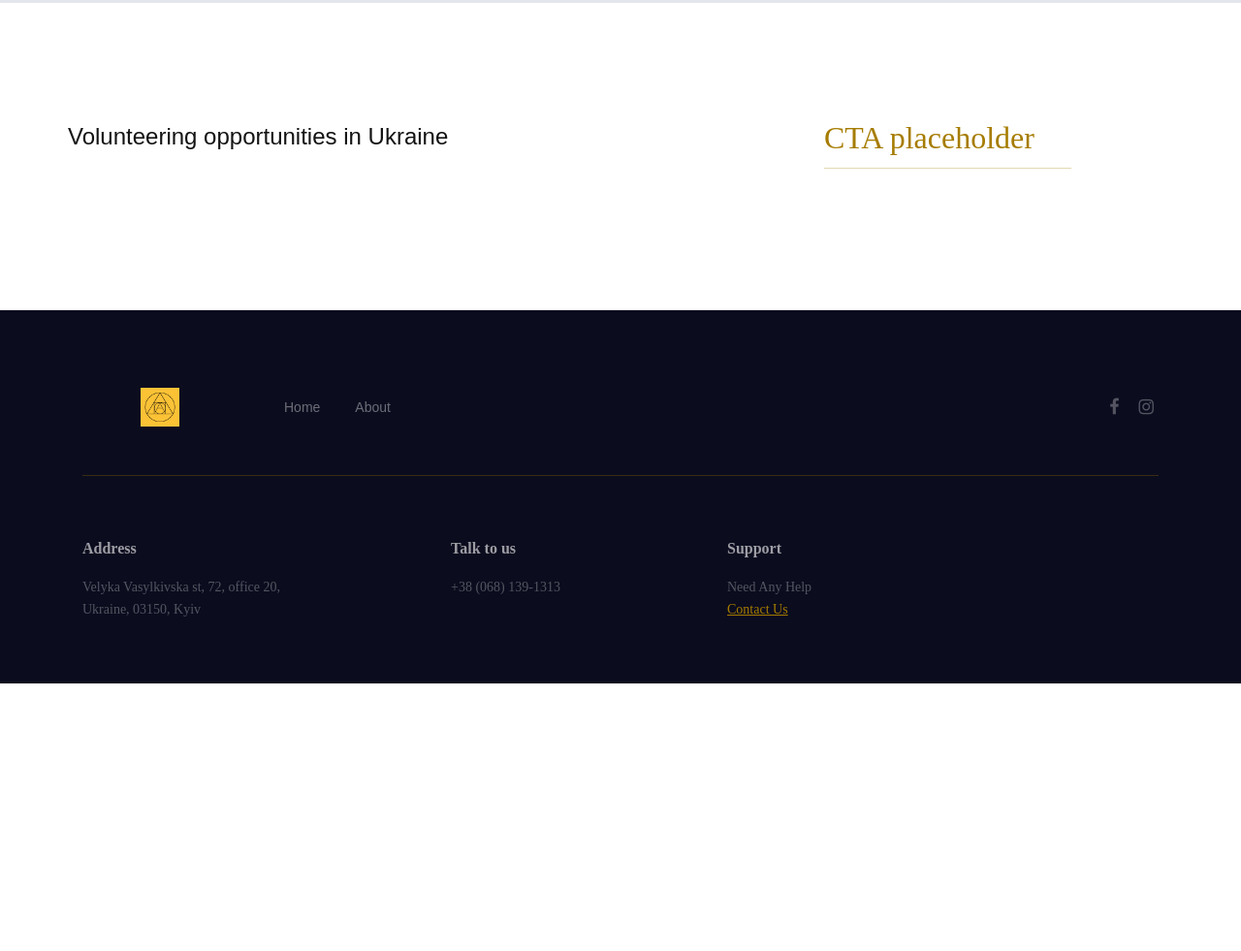
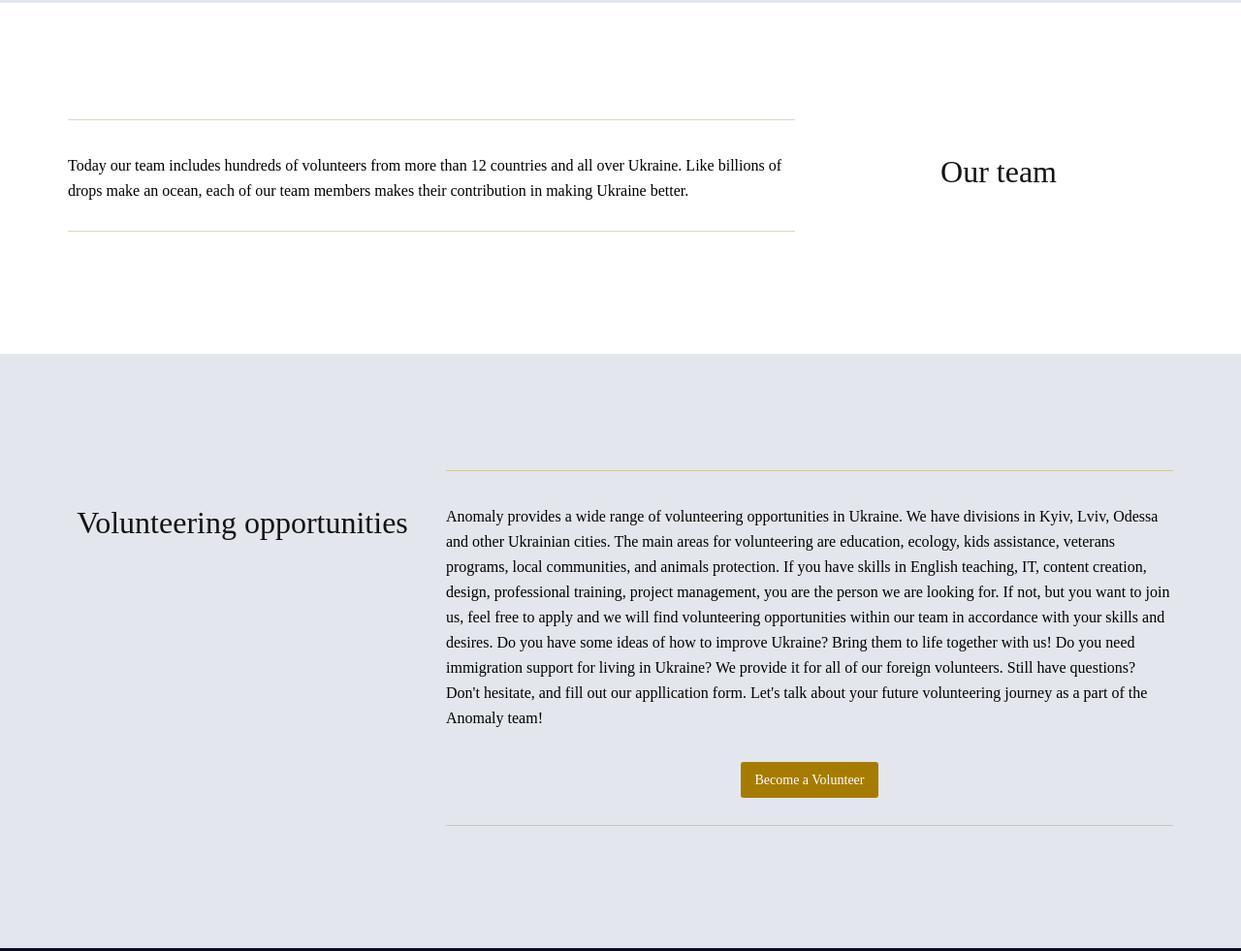
Before and after one commit to anomalyua/anomalyua.github.io, a Gatsby site: page /about in a window 1280 px wide. Shown: the part 1216-2197 px from the top of the page at 97% size. Before the commit the page ends 1921 px from the top, so only its background shows below. Built offline with nearby package versions, Linux system fonts and the light colour scheme; Gatsby itself is replaced by a stand-in of ours; a web font is replaced by a local one.

Commit message:
Build out about page content

```diff
--- a/src/components/AchievementsColumn.js
+++ b/src/components/AchievementsColumn.js
@@ -6,6 +6,7 @@
   min-height: 1px;
   padding-right: 15px;
   padding-left: 15px;
+  text-align: center;
 
   @media (min-width: 992px) {
     flex: 0 0 20%; max-width: 25%;
--- /dev/null
+++ b/src/components/BecomeAVolunteer.js
@@ -0,0 +1,23 @@
+import classnames from "classnames";
+import * as React from "react";
+import styled from 'styled-components';
+
+const BecomeAVolunteerButtonBase = ({className, ...props}) => (
+  <a
+    href="https://docs.google.com/forms/d/1ej1Xvk976p8y73Ns_IOBsAfH-jS5w_sBvDXjexYIYTA"
+    className={
+      classnames(
+        "sppb-btn","sppb-btn-default","sppb-btn-rounded",
+        className
+      )
+    }
+    {...props}
+  >
+    Become a Volunteer
+  </a>
+);
+
+export const BecomeAVolunteerButton = styled(BecomeAVolunteerButtonBase)`
+  max-height: 38px;
+  padding: 10px 14px !important;
+`
--- a/src/pages/about.js
+++ b/src/pages/about.js
@@ -5,7 +5,8 @@
 import { TopTitleText } from '../components/TopTitleText';
 import { AchievementsColumn } from '../components/AchievementsColumn';
 
-import davidPhoto from '../images/photo_2021-11-04_22-41-53.jpg'
+import davidPhoto from '../images/photo_2021-11-04_22-41-53.jpg';
+import { BecomeAVolunteerButton } from '../components/BecomeAVolunteer';
 
 const AchievementsBlock = styled('section')`
   display: flex;
@@ -25,9 +26,270 @@
   }
 `;
 
+const PageColumn = styled('div')`
+  position: relative;
+  width: 100%;
+  min-height: 1px;
+  padding-right: 15px;
+  padding-left: 15px;
+`;
+
+const PageColumn4 = styled(PageColumn)`
+  flex: 0 0 33.333333%;
+  max-width: 33.333333%;
+`;
+
+const PageColumn8 = styled(PageColumn)`
+  flex: 0 0 66.666667%;
+  max-width: 66.666667%;
+`;
+
 const GraySection = styled('section')`
   background-color: #e3e6ec;
 `;
+
+const TitleLevel3 = styled('div')`
+  text-align: center;
+  font-size: 32px;
+  font-family: "Work Sans";
+`;
+
+const DescriptionBlock = styled('div')`
+  font-size: 16px;
+  font-family: "Poppins";
+  font-weight: 300;
+  line-height: 26px;
+
+  @media (max-width: 767px) {
+    font-size: 14px;
+    line-height: 24px;
+  }
+`;
+
+const OurFounder = () => (
+  <GraySection id="section-id-1542711300771" className="sppb-section sppb-section-content-center">
+    <div className="sppb-row-overlay" />
+    <div className="sppb-row-container">
+      <div className="sppb-row sppb-align-center">
+        <PageColumn4>
+          <div id="column-id-1542711300769" className="sppb-column">
+            <div className="sppb-column-addons">
+              <div id="sppb-addon-wrapper-1542712445474" className="sppb-addon-wrapper">
+                <div id="sppb-addon-1542712445474" className="clearfix ">
+                  <div className="sppb-addon sppb-addon-person sppb-text-center  non-box-shadow person-content-position-bottom-left">
+                    <div className="sppb-addon-content">
+                      <div className="sppb-person-image ">
+                        <img className="sppb-img-responsive" src={davidPhoto} alt="David Plaster" />
+                        <div className="person-content-show-on-hover"><div className="person-content-hover-content-wrap" /></div>
+                      </div>
+                      <div className="sppb-person-information">
+                        <span className="sppb-person-name">David Plaster</span>
+                        <span className="sppb-person-designation">Founder &amp; Chairman</span>
+                      </div>
+                    </div>
+                  </div>
+                </div>
+              </div>
+            </div>
+          </div>
+        </PageColumn4>
+        <PageColumn8>
+          <div id="column-id-1542711300770" className="sppb-column">
+            <div className="sppb-column-addons">
+              <div id="sppb-addon-wrapper-1542712137722" className="sppb-addon-wrapper"><div id="sppb-addon-1542712137722" className="clearfix "><div className="sppb-addon sppb-addon-header  text-color-op6 sppb-text-left"><h2 className="sppb-addon-title">Welcome</h2></div></div></div>
+              <div id="sppb-addon-wrapper-1542715936446" className="sppb-addon-wrapper">
+                <div id="sppb-addon-1542715936446" className="clearfix ">
+                  <div className="sppb-addon sppb-addon-header text-color-dark6 sppb-text-left">
+                    <h3 className="sppb-addon-title">
+                      Our founder
+                    </h3>
+                  </div>
+                </div>
+              </div>
+              <div id="sppb-addon-wrapper-1542711301041" className="sppb-addon-wrapper"><div id="sppb-addon-1542711301041" className="clearfix "><div className="sppb-addon-divider-wrap divider-position"><div className="sppb-divider sppb-divider-border link-color-opt3" /></div></div></div>
+              <div id="sppb-addon-wrapper-1542712190422" className="sppb-addon-wrapper">
+                <div className="sppb-addon sppb-addon-text-block  ">
+                  <div className="sppb-addon-content">
+                    <DescriptionBlock>
+                      David's favorite way to describe himself is as a "mere pensioner."
+                      After retiring from his career as a US Army medic, David came to Ukraine in
+                      2011 and shortly thereafter decided to build a life here.
+                      He served with other volunteers as a combat medic both on the
+                      Maidan and at the front in Donbas, and he has been working to
+                      make Ukraine a better place in every way he can ever since.
+                      He founded Anomaly as an organizational vehicle for that vision
+                      on Maidan December 1st, 2013 and officially in 2016 as a Ukrainian NGO.
+                    </DescriptionBlock>
+                  </div>
+                </div>
+              </div>
+              <div id="sppb-addon-wrapper-1542715936472" className="sppb-addon-wrapper">
+                <div id="sppb-addon-1542715936472" className="clearfix ">
+                  <div className="sppb-addon-divider-wrap divider-position">
+                    <div className="sppb-divider sppb-divider-border link-color-opt3" />
+                  </div>
+                </div>
+              </div>
+            </div>
+          </div>
+        </PageColumn8>
+      </div>
+    </div>
+  </GraySection>
+);
+
+const OurTeamDivider = styled('div')`
+  display: inline-block;
+  width: 100%;
+
+  border-bottom-color: rgb(166 124 0 / 30%);
+
+  margin-top: 28px;
+  border-bottom-width: 1px;
+  border-bottom-style: solid;
+
+  @media (min-width: 768px) and (max-width: 991px) {
+    margin-top: 12px;
+  }
+
+  @media (max-width: 767px) {
+    margin-top: 10px;
+  }
+`;
+
+const OurTeamTopDivider = styled('div')`
+  display: inline-block;
+  width: 100%;
+
+  border-bottom-color: rgb(166 124 0 / 30%);
+
+  margin-bottom: 28px;
+  border-bottom-width: 1px;
+  border-bottom-style: solid;
+
+  @media (min-width: 768px) and (max-width: 991px) {
+    margin-top: 12px;
+    margin-bottom: 20px;
+  }
+
+  @media (max-width: 767px) {
+    margin-top: 10px;
+    margin-bottom: 18px;
+  }
+`;
+
+const OurTeamColumn = styled('div')`
+  display: flex;
+  width: 100%;
+  height: 100%;
+  flex-wrap: wrap;
+
+  justify-content: center;
+  margin-top: 30px;
+`;
+
+const DescriptionText = ({ children }) => (
+  <div className="sppb-column">
+    <div className="sppb-column-addons">
+      <OurTeamTopDivider />
+      <div id="sppb-addon-wrapper-1632999046169" className="sppb-addon-wrapper">
+        <div className="sppb-addon sppb-addon-header text-color-dark6 sppb-text-left">
+          <DescriptionBlock>
+            {children}
+          </DescriptionBlock>
+        </div>
+      </div>
+      <div id="sppb-addon-wrapper-1632999046170" className="sppb-addon-wrapper">
+        <div id="sppb-addon-1632999046170" className="clearfix ">
+          <div className="sppb-addon-divider-wrap divider-position">
+            <OurTeamDivider className="sppb-divider-border" />
+          </div>
+        </div>
+      </div>
+    </div>
+  </div>
+);
+
+const OurTeam = () => (
+  <section id="sp-main-body">
+    <div className="row">
+      <main id="sp-component" className="col-lg-12 " role="main">
+        <div className="sp-column ">
+          <div id="system-message-container" />
+          <div id="sp-page-builder" className="sp-page-builder  page-46">
+            <div className="page-content">
+              <section id="section-id-1632999046152" className="sppb-section">
+                <div className="sppb-row-overlay" />
+                <div className="sppb-row-container">
+                  <div className="sppb-row">
+                    <PageColumn8>
+                      <DescriptionText>
+                        Today our team includes hundreds of volunteers from more than 12
+                        countries and all over Ukraine. Like billions of drops make an
+                        ocean, each of our team members makes their contribution in
+                        making Ukraine better.
+                      </DescriptionText>
+                    </PageColumn8>
+                    <PageColumn4>
+                      <OurTeamColumn>
+                        <TitleLevel3>
+                          Our team
+                        </TitleLevel3>
+                      </OurTeamColumn>
+                    </PageColumn4>
+                  </div>
+                </div>
+              </section>
+              {' '}
+
+            </div>
+          </div>
+        </div>
+      </main>
+    </div>
+  </section>
+);
+
+const ButtonContainer = styled('div')`
+  display: flex;
+  justify-content: center;
+  padding-top: 32px;
+`
+
+const VolunteeringOpportunities = () => (
+  <GraySection id="section-id-1542711300771" className="sppb-section sppb-section-content-center">
+    <div className="sppb-row-container">
+      <div className="row">
+        <PageColumn4>
+          <OurTeamColumn>
+            <TitleLevel3>
+              Volunteering opportunities
+            </TitleLevel3>
+          </OurTeamColumn>
+        </PageColumn4>
+        <PageColumn8>
+          <DescriptionText>
+            Anomaly provides a wide range of volunteering opportunities in Ukraine. We have
+            divisions in Kyiv, Lviv, Odessa and other Ukrainian cities. The main areas for
+            volunteering are education, ecology, kids assistance, veterans programs, local
+            communities, and animals protection. If you have skills in English teaching, IT,
+            content creation, design, professional training, project management, you are the
+            person we are looking for. If not, but you want to join us, feel free to apply and
+            we will find volunteering opportunities within our team in accordance with your
+            skills and desires. Do you have some ideas of how to improve Ukraine? Bring them to
+            life together with us! Do you need immigration support for living in Ukraine? We
+            provide it for all of our foreign volunteers. Still have questions? Don't hesitate,
+            and fill out our appllication form. Let's talk about your future volunteering journey
+            as a part of the Anomaly team!
+            <ButtonContainer>
+              <BecomeAVolunteerButton />
+            </ButtonContainer>
+          </DescriptionText>
+        </PageColumn8>
+      </div>
+    </div>
+  </GraySection>
+);
 
 const About = () => (
   <Layout
@@ -63,123 +325,9 @@
         Creativity
       </AchievementsColumn>
     </AchievementsBlock>
-    <GraySection id="section-id-1542711300771" className="sppb-section sppb-section-content-center">
-      <div className="sppb-row-overlay" />
-      <div className="sppb-row-container">
-        <div className="sppb-row sppb-align-center">
-          <div className="sppb-col-md-4" id="column-wrap-id-1542711300769">
-            <div id="column-id-1542711300769" className="sppb-column">
-              <div className="sppb-column-addons">
-                <div id="sppb-addon-wrapper-1542712445474" className="sppb-addon-wrapper">
-                  <div id="sppb-addon-1542712445474" className="clearfix ">
-                    <div className="sppb-addon sppb-addon-person sppb-text-center  non-box-shadow person-content-position-bottom-left">
-                      <div className="sppb-addon-content">
-                        <div className="sppb-person-image ">
-                          <img className="sppb-img-responsive" src={davidPhoto} alt="David Plaster" />
-                          <div className="person-content-show-on-hover"><div className="person-content-hover-content-wrap" /></div>
-                        </div>
-                        <div className="sppb-person-information">
-                          <span className="sppb-person-name">David Plaster</span>
-                          <span className="sppb-person-designation">Founder &amp; Chairman</span>
-                        </div>
-                      </div>
-                    </div>
-                  </div>
-                </div>
-              </div>
-            </div>
-          </div>
-          <div className="sppb-col-md-8" id="column-wrap-id-1542711300770">
-            <div id="column-id-1542711300770" className="sppb-column">
-              <div className="sppb-column-addons">
-                <div id="sppb-addon-wrapper-1542712137722" className="sppb-addon-wrapper"><div id="sppb-addon-1542712137722" className="clearfix "><div className="sppb-addon sppb-addon-header  text-color-op6 sppb-text-left"><h2 className="sppb-addon-title">Welcome</h2></div></div></div>
-                <div id="sppb-addon-wrapper-1542715936446" className="sppb-addon-wrapper">
-                  <div id="sppb-addon-1542715936446" className="clearfix ">
-                    <div className="sppb-addon sppb-addon-header text-color-dark6 sppb-text-left">
-                      <h3 className="sppb-addon-title">
-                        Our founder
-                      </h3>
-                    </div>
-                  </div>
-                </div>
-                <div id="sppb-addon-wrapper-1542711301041" className="sppb-addon-wrapper"><div id="sppb-addon-1542711301041" className="clearfix "><div className="sppb-addon-divider-wrap divider-position"><div className="sppb-divider sppb-divider-border link-color-opt3" /></div></div></div>
-                <div id="sppb-addon-wrapper-1542712190422" className="sppb-addon-wrapper">
-                  <div id="sppb-addon-1542712190422" className="clearfix ">
-                    <div className="sppb-addon sppb-addon-text-block  ">
-                      <div className="sppb-addon-content">
-                        David's favorite way to describe himself is as a "mere pensioner." After retiring from his career as a US Army medic, David came to Ukraine in 2011 and shortly thereafter decided to build a life here. He served with other volunteers as a combat medic both on the Maidan and at the front in Donbas, and he has been working to make Ukraine a better place in every way he can ever since. He founded Anomaly as an organizational vehicle for that vision on Maidan December 1st, 2013 and officially in 2016 as a Ukrainian NGO.
-                      </div>
-                    </div>
-                  </div>
-                </div>
-                <div id="sppb-addon-wrapper-1542715936472" className="sppb-addon-wrapper">
-                  <div id="sppb-addon-1542715936472" className="clearfix ">
-                    <div className="sppb-addon-divider-wrap divider-position">
-                      <div className="sppb-divider sppb-divider-border link-color-opt3" />
-                    </div>
-                  </div>
-                </div>
-              </div>
-            </div>
-          </div>
-        </div>
-      </div>
-    </GraySection>
-    <section id="sp-main-body">
-      <div className="row">
-        <main id="sp-component" className="col-lg-12 " role="main">
-          <div className="sp-column ">
-            <div id="system-message-container" />
-            <div id="sp-page-builder" className="sp-page-builder  page-46">
-              <div className="page-content">
-                <section id="section-id-1632999046152" className="sppb-section">
-                  <div className="sppb-row-overlay" />
-                  <div className="sppb-row-container">
-                    <div className="sppb-row">
-                      <div className="sppb-col-md-8" id="column-wrap-id-1632999046172">
-                        <div id="column-id-1632999046172" className="sppb-column">
-                          <div className="sppb-column-addons">
-                            <div id="sppb-addon-wrapper-1626723958919" className="sppb-addon-wrapper">
-                              <div id="sppb-addon-1626723958919" className="clearfix ">
-                                <div className="sppb-addon sppb-addon-text-block  ">
-                                  <div className="sppb-addon-content">
-                                    <span style={{ fontSize: '18pt' }} data-sheets-value="{&quot;1&quot;:2,&quot;2&quot;:&quot;Ukraine has a large diaspora population which has made homes all over the world, especially in Canada, the United States, and Poland. Since the Revolution of Dignity in 2014, many diaspora have felt called to make a difference. {Bulleted list of Diaspora helping news stories/projects etc. Possibly with images depending on site layout] &quot;}" data-sheets-userformat="{&quot;2&quot;:963,&quot;3&quot;:{&quot;1&quot;:0},&quot;4&quot;:{&quot;1&quot;:2,&quot;2&quot;:65280},&quot;9&quot;:1,&quot;10&quot;:1,&quot;11&quot;:4,&quot;12&quot;:0}">
-                                      Volunteering opportunities in Ukraine
-                                    </span>
-                                  </div>
-                                </div>
-                              </div>
-                            </div>
-                          </div>
-                        </div>
-                      </div>
-                      <div className="sppb-col-md-4" id="column-wrap-id-1632999046167">
-                        <div id="column-id-1632999046167" className="sppb-column">
-                          <div className="sppb-column-addons">
-                            <div id="sppb-addon-wrapper-1632999046169" className="sppb-addon-wrapper">
-                              <div id="sppb-addon-1632999046169" className="clearfix ">
-                                <div className="sppb-addon sppb-addon-header text-color-dark6 sppb-text-left">
-                                  <a href="https://docs.google.com/forms/d/1ej1Xvk976p8y73Ns_IOBsAfH-jS5w_sBvDXjexYIYTA">
-                                    <h3 className="sppb-addon-title">CTA placeholder</h3>
-                                  </a>
-                                </div>
-                              </div>
-                            </div>
-                            <div id="sppb-addon-wrapper-1632999046170" className="sppb-addon-wrapper"><div id="sppb-addon-1632999046170" className="clearfix "><div className="sppb-addon-divider-wrap divider-position"><div className="sppb-divider sppb-divider-border link-color-opt3" /></div></div></div>
-                          </div>
-                        </div>
-                      </div>
-                    </div>
-                  </div>
-                </section>
-                {' '}
-
-              </div>
-            </div>
-          </div>
-        </main>
-      </div>
-    </section>
+    <OurFounder />
+    <OurTeam />
+    <VolunteeringOpportunities />
   </Layout>
 );
 
--- a/src/styles/global.css
+++ b/src/styles/global.css
@@ -543,15 +543,11 @@
 
 @media (max-width: 767px) { #sppb-addon-1542711301041 .sppb-divider { margin-top: 10px; margin-bottom: 20px; } }
 #sppb-addon-wrapper-1542712190422 { margin: 0; }
-#sppb-addon-1542712190422 { box-shadow: 0 0 0 0 #fff; }
 
 @media (min-width: 768px) and (max-width: 991px) { #sppb-addon-wrapper-1542712190422 { margin-top: 0; margin-right: 0; margin-bottom: 0; margin-left: 0; } }
 
 @media (max-width: 767px) { #sppb-addon-wrapper-1542712190422 { margin-top: 0; margin-right: 0; margin-bottom: 10px; margin-left: 0; } }
-#sppb-addon-1542712190422 .sppb-addon-content { font-family: "Poppins"; }
-#sppb-addon-1542712190422 { font-size: 16px; font-weight: 300; line-height: 26px; }
-
-@media (max-width: 767px) { #sppb-addon-1542712190422 { font-size: 14px; line-height: 24px; } }
+
 #sppb-addon-wrapper-1542715936472 { margin: 0; }
 #sppb-addon-1542715936472 { box-shadow: 0 0 0 0 #fff; }
 
@@ -1333,7 +1329,6 @@
 .sp-page-builder .page-content #section-id-1632999046152 { padding-top: 120px; padding-right: 0; padding-bottom: 120px; padding-left: 0; margin-top: 0; margin-right: 0; margin-bottom: 0; margin-left: 0; }
 
 @media (max-width: 767px) { .sp-page-builder .page-content #section-id-1632999046152 { padding-top: 40px; padding-right: 0; padding-bottom: 40px; padding-left: 0; } }
-#column-id-1632999046167 { box-shadow: 0 0 0 0 #fff; }
 #sppb-addon-wrapper-1632999046169 { margin: 0; }
 #sppb-addon-1632999046169 { box-shadow: 0 0 0 0 #fff; }
 #sppb-addon-1632999046169 .sppb-addon-title { font-weight: 300; }
@@ -1346,16 +1341,26 @@
 #sppb-addon-wrapper-1632999046170 { margin: 0; }
 #sppb-addon-1632999046170 { box-shadow: 0 0 0 0 #fff; }
 
-@media (min-width: 768px) and (max-width: 991px) { #sppb-addon-wrapper-1632999046170 { margin-top: 0; margin-right: 0; margin-bottom: 0; margin-left: 0; } }
-
-@media (max-width: 767px) { #sppb-addon-wrapper-1632999046170 { margin-top: 0; margin-right: 0; margin-bottom: 0; margin-left: 0; } }
-#sppb-addon-1632999046170 .sppb-divider { margin-top: 12px; margin-bottom: 20px; width: 255px; border-bottom-width: 1px; border-bottom-style: solid; border-bottom-color: #eee; }
+@media (min-width: 768px) and (max-width: 991px) {
+  #sppb-addon-wrapper-1632999046170 {
+    margin-top: 0;
+    margin-right: 0;
+    margin-bottom: 0;
+    margin-left: 0;
+  }
+}
+
+@media (max-width: 767px) {
+  #sppb-addon-wrapper-1632999046170 {
+    margin-top: 0;
+    margin-right: 0;
+    margin-bottom: 0;
+    margin-left: 0;
+  }
+}
+
 #sppb-addon-1632999046170 .divider-position { text-align: left; }
 
-@media (min-width: 768px) and (max-width: 991px) { #sppb-addon-1632999046170 .sppb-divider { margin-top: 12px; margin-bottom: 20px; } }
-
-@media (max-width: 767px) { #sppb-addon-1632999046170 .sppb-divider { margin-top: 10px; margin-bottom: 18px; width: 230px; } }
-#column-id-1632999046172 { box-shadow: 0 0 0 0 #fff; }
 #sppb-addon-wrapper-1626723958919 { margin: 0 0 30px; }
 #sppb-addon-1626723958919 { box-shadow: 0 0 0 0 #fff; }
 
```
Also changed, not shown: src/components/NavigationHeader.js (+4 -22 lines), src/pages/diaspora.js (+4 -4 lines), src/styles/sppagebuilder.css.
